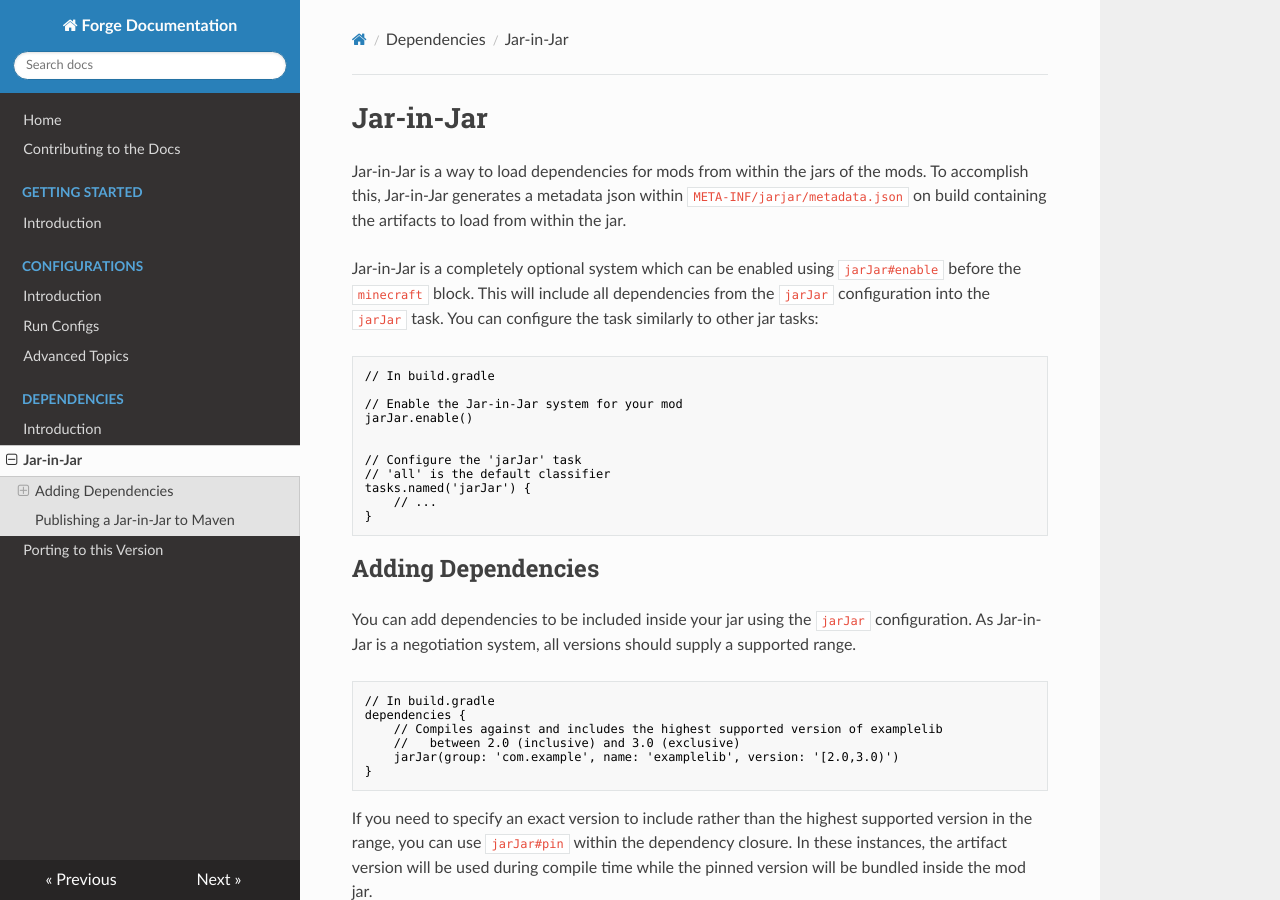
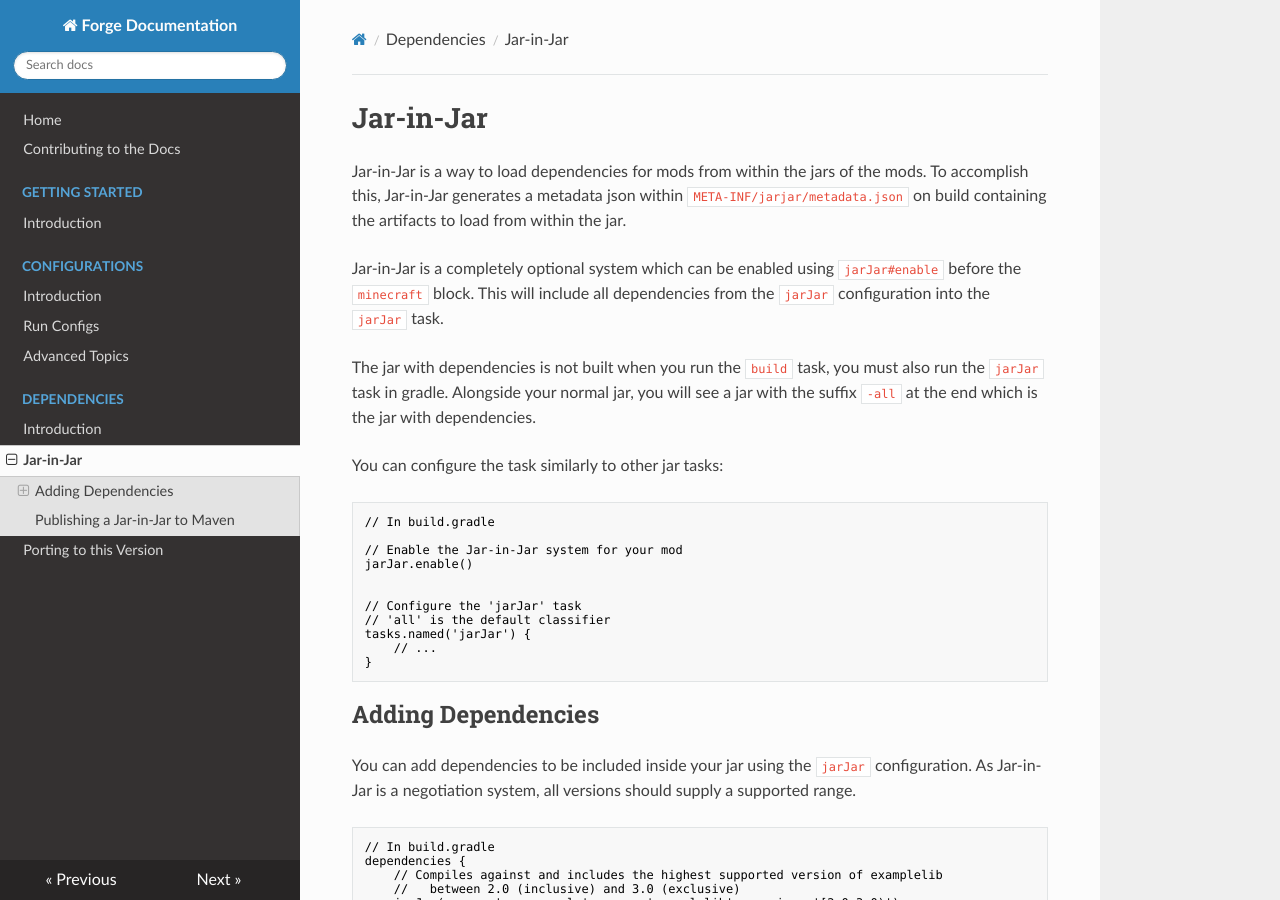
Before and after one commit to MinecraftForge/Documentation, an MkDocs documentation site: the page built from docs/dependencies/jarinjar.md, in a window 1280 px wide and 900 px high. Built offline with MkDocs 1.6.1, drawn with Linux system fonts in a browser that asks for light colours; nearby versions of some CDN libraries.

Commit message:
Add info about jarJar task and -all jar (#541)

````diff
--- a/docs/dependencies/jarinjar.md
+++ b/docs/dependencies/jarinjar.md
@@ -3,7 +3,11 @@ Jar-in-Jar
 
 Jar-in-Jar is a way to load dependencies for mods from within the jars of the mods. To accomplish this, Jar-in-Jar generates a metadata json within `META-INF/jarjar/metadata.json` on build containing the artifacts to load from within the jar.
 
-Jar-in-Jar is a completely optional system which can be enabled using `jarJar#enable` before the `minecraft` block. This will include all dependencies from the `jarJar` configuration into the `jarJar` task. You can configure the task similarly to other jar tasks:
+Jar-in-Jar is a completely optional system which can be enabled using `jarJar#enable` before the `minecraft` block. This will include all dependencies from the `jarJar` configuration into the `jarJar` task.
+
+The jar with dependencies is not built when you run the `build` task, you must also run the `jarJar` task in gradle. Alongside your normal jar, you will see a jar with the suffix `-all` at the end which is the jar with dependencies.
+
+You can configure the task similarly to other jar tasks:
 
 ```gradle
 // In build.gradle
````
